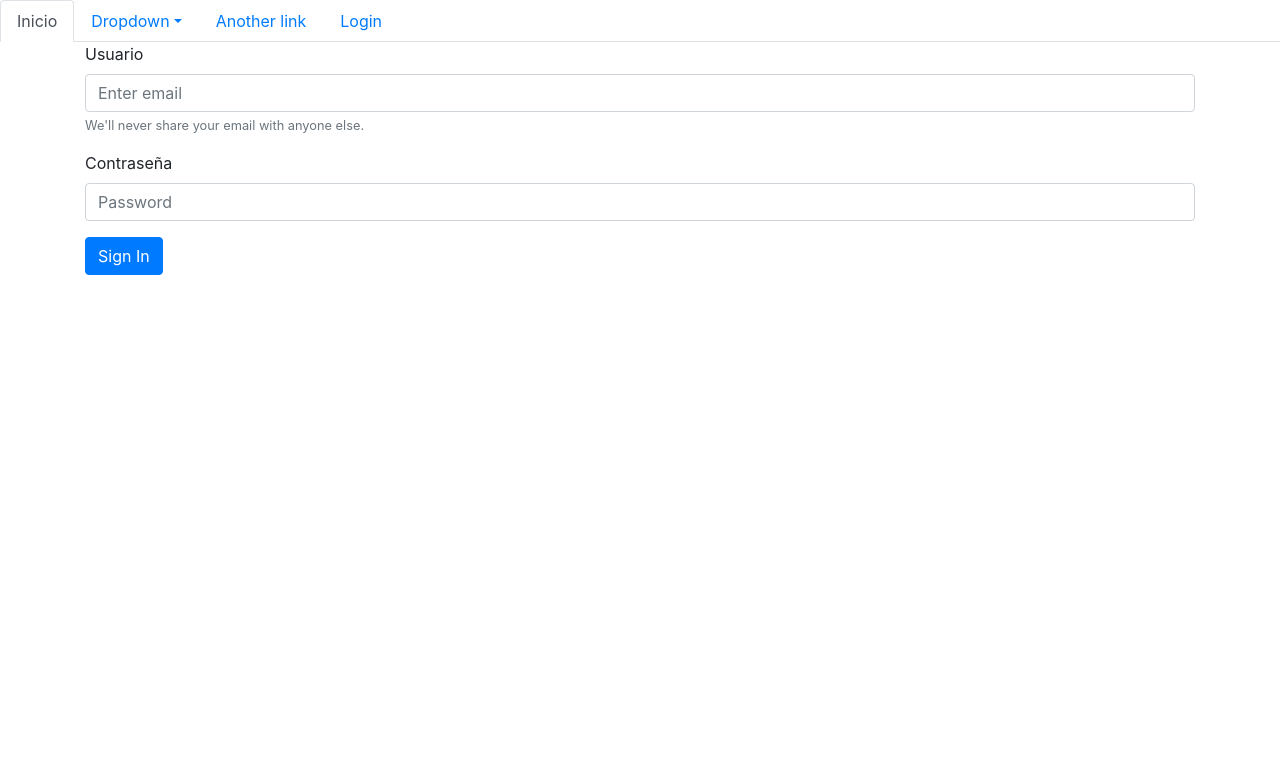
After one commit to Luis-FloresC/Proyecto-PortalesWeb2-Grupo6, a PHP site: page / in a window 1280 px wide. The commit adds this page. Shown: the top 783 px of the page. Run offline with PHP 8.4, Linux system fonts and the light colour scheme.

Commit message:
se creo el login y un proceso almacenado

```diff
--- a/Administrador/menu.php
+++ b/Administrador/menu.php
@@ -1,5 +1,6 @@
 <?php
 include('template/header.php');
+
 
 
 
--- /dev/null
+++ b/index.php
@@ -0,0 +1,117 @@
+<?php
+
+include('Conexion/conexion.php');
+
+$txtUser = (isset($_POST['txtUser']))?$_POST['txtUser']:"";
+$txtContra = (isset($_POST['txtContra']))?$_POST['txtContra']:"";
+$accion = (isset($_POST['accion']))?$_POST['accion']:"";
+$pag = "Administrador/menu.php";
+if(!empty($accion))
+{
+    $Seleccion = $conexion->prepare("call `Login`('$txtUser','$txtContra');");
+
+    $Seleccion->execute();
+    $usuarioSeleccionado= $Seleccion->fetch(PDO::FETCH_LAZY);
+    $txtNombre = $usuarioSeleccionado['nombre'];
+    $txtApellido = $usuarioSeleccionado['apellido'];
+
+    if(empty($usuarioSeleccionado))
+    {
+        $var = "Usuario o Contraseña incorrecta...";
+        echo "<script> alert('".$var."'); </script>";
+    }
+    else
+    {
+            $var = "Bienvenido al Sistema $txtNombre $txtApellido...";
+            echo "<script> alert('".$var."'); </script>";
+        if(!$txtIsEmpleado)
+        {
+            $pag ="Cliente.php";
+        }
+
+    }
+}
+
+
+
+
+
+?>
+
+<!doctype html>
+<html lang="es">
+  <head>
+    <title>Inicio</title>
+    <!-- Required meta tags -->
+    <meta charset="utf-8">
+    <meta name="viewport" content="width=device-width, initial-scale=1, shrink-to-fit=no">
+
+    <!-- Bootstrap CSS -->
+    <link rel="stylesheet" href="https://stackpath.bootstrapcdn.com/bootstrap/4.3.1/css/bootstrap.min.css" integrity="sha384-ggOyR0iXCbMQv3Xipma34MD+dH/1fQ784/j6cY/iJTQUOhcWr7x9JvoRxT2MZw1T" crossorigin="anonymous">
+  </head>
+  <body>
+      <!-- Nav tabs -->
+      <ul class="nav nav-tabs" id="navId">
+          <li class="nav-item">
+              <a href="#tab1Id" class="nav-link active">Inicio</a>
+          </li>
+          <li class="nav-item dropdown">
+              <a class="nav-link dropdown-toggle" data-toggle="dropdown" href="#" role="button" aria-haspopup="true" aria-expanded="false">Dropdown</a>
+              <div class="dropdown-menu">
+                  <a class="dropdown-item" href="#tab2Id">Action</a>
+                  <a class="dropdown-item" href="#tab3Id">Another action</a>
+                  <div class="dropdown-divider"></div>
+                  <a class="dropdown-item" href="#tab4Id">Action</a>
+              </div>
+          </li>
+          <li class="nav-item">
+              <a href="#tab5Id" class="nav-link">Another link</a>
+          </li>
+          <li class="nav-item">
+              <a href="#" class="nav-link">Login</a>
+          </li>
+      </ul>
+
+      <!-- Tab panes -->
+      <div class="tab-content">
+          <div class="tab-pane fade show active" id="tab1Id" role="tabpanel"></div>
+          <div class="tab-pane fade" id="tab2Id" role="tabpanel"></div>
+          <div class="tab-pane fade" id="tab3Id" role="tabpanel"></div>
+          <div class="tab-pane fade" id="tab4Id" role="tabpanel"></div>
+          <div class="tab-pane fade" id="tab5Id" role="tabpanel"></div>
+      </div>
+
+      <script>
+          $('#navId a').click(e => {
+              e.preventDefault();
+              $(this).tab('show');
+          });
+      </script>
+    <div class="container">
+
+        <form action='<?php echo $pag; ?>' method= 'post'>
+        <div class = "form-group">
+        <label for="txtUser">Usuario</label>
+        <input type="text" class="form-control" name="txtUser" aria-describedby="emailHelp" placeholder="Enter email">
+        <small id="emailHelp" class="form-text text-muted">We'll never share your email with anyone else.</small>
+        </div>
+        <div class="form-group">
+        <label for="txtContra">Contraseña</label>
+        <input type="password" class="form-control" name="txtContra" placeholder="Password">
+        </div>
+
+        <button type="submit" name="accion" value="entrar" class="btn btn-primary">Sign In</button>
+        </form>
+
+
+
+
+
+    </div>
+    <!-- Optional JavaScript -->
+    <!-- jQuery first, then Popper.js, then Bootstrap JS -->
+    <script src="https://code.jquery.com/jquery-3.3.1.slim.min.js" integrity="sha384-q8i/X+965DzO0rT7abK41JStQIAqVgRVzpbzo5smXKp4YfRvH+8abtTE1Pi6jizo" crossorigin="anonymous"></script>
+    <script src="https://cdnjs.cloudflare.com/ajax/libs/popper.js/1.14.7/umd/popper.min.js" integrity="sha384-UO2eT0CpHqdSJQ6hJty5KVphtPhzWj9WO1clHTMGa3JDZwrnQq4sF86dIHNDz0W1" crossorigin="anonymous"></script>
+    <script src="https://stackpath.bootstrapcdn.com/bootstrap/4.3.1/js/bootstrap.min.js" integrity="sha384-JjSmVgyd0p3pXB1rRibZUAYoIIy6OrQ6VrjIEaFf/nJGzIxFDsf4x0xIM+B07jRM" crossorigin="anonymous"></script>
+  </body>
+</html>
```
Also changed, not shown: Administrador/template/header.php (+23 -3 lines).
